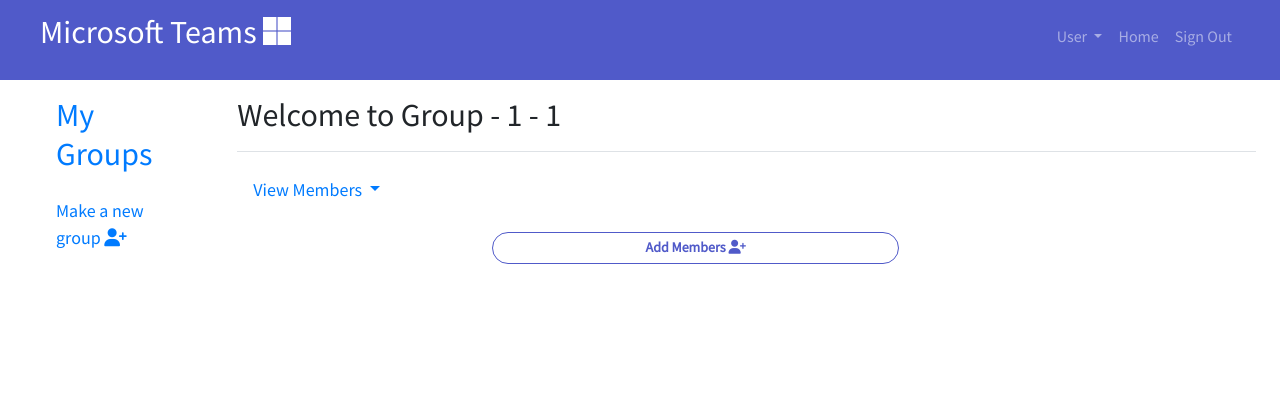
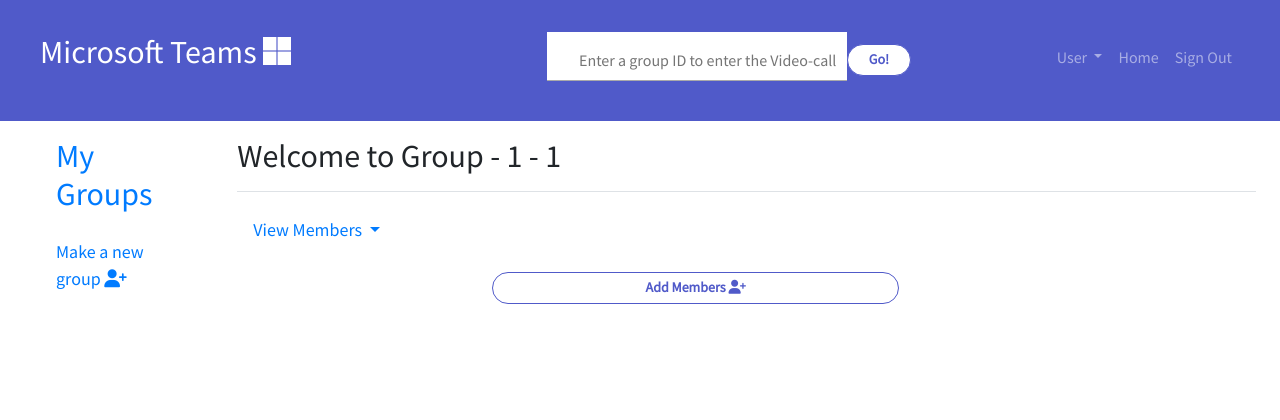
Before and after one commit to deeptadevkota/teams_clone, a Django app: page /dashboard/1/1/ in a window 1280 px wide. Shown: the top 420 px of the page. Run offline with Django 3.2, Linux system fonts and the light colour scheme; the visitor is signed in with stand-in values (Sample User, id 1); data comes from the database, SQL or seed files in the repository; some libraries are stand-ins or nearby versions.

Commit message:
features added

```diff
--- a/video_conferencing/static/video_conferencing/styles.css
+++ b/video_conferencing/static/video_conferencing/styles.css
@@ -112,3 +112,8 @@ form{
 	 padding: 2%;
 	 /* margin-right: auto; */
   }
+
+  .top-text-box{
+	width: 25%;
+	margin-left: 20%;
+  }
--- a/video_conferencing/templates/video_conferencing/dashboard.html
+++ b/video_conferencing/templates/video_conferencing/dashboard.html
@@ -34,6 +34,11 @@
                 <a class="navbar-brand" href="">
                     <h2>Microsoft Teams <span class="fab fa-microsoft"></span></h2>
                 </a>
+                <input type="text" name="user4" id="user4" class="form__input validate top-text-box"
+                    placeholder="Enter a group ID to enter the Video-call room" style="width: 25%;
+                    margin-left: 20%;">
+                <a href="/{{team_id}}/{{user}}/" role="button" class="btn btn-secondary btn-sm"
+                    style="height: 2rem; width: 4rem;">Go!</a>
 
                 <button class="navbar-toggler" type="button" data-toggle="collapse" data-target="#navbarTogglerDemo02">
                     <span class="navbar-toggler-icon"></span>
--- a/video_conferencing/templates/video_conferencing/home.html
+++ b/video_conferencing/templates/video_conferencing/home.html
@@ -1,7 +1,7 @@
 {% load static %}
 <script src="http://code.jquery.com/jquery-1.11.3.min.js"></script>
 <link rel="stylesheet" href="https://stackpath.bootstrapcdn.com/bootstrap/4.5.0/css/bootstrap.min.css"
-        integrity="sha384-9aIt2nRpC12Uk9gS9baDl411NQApFmC26EwAOH8WgZl5MYYxFfc+NcPb1dKGj7Sk" crossorigin="anonymous">
+	integrity="sha384-9aIt2nRpC12Uk9gS9baDl411NQApFmC26EwAOH8WgZl5MYYxFfc+NcPb1dKGj7Sk" crossorigin="anonymous">
 <link href="https://fonts.googleapis.com/css2?family=Montserrat:wght@400;500;600&display=swap" rel="stylesheet">
 <script src="https://kit.fontawesome.com/c939d0e917.js"></script>
 <script src="https://cdn.webrtc-experiment.com/MediaStreamRecorder.js"> </script>
--- a/video_conferencing/views.py
+++ b/video_conferencing/views.py
@@ -1,14 +1,8 @@
-from re import T
 from django.shortcuts import render, redirect
 from .models import *
 from django.contrib.auth.models import User, auth
 from django.contrib.auth.decorators import login_required
 from django.contrib import messages
-
-
-@login_required
-def home_page(request, room_id, user_name):
-    return render(request, 'video_conferencing/home.html', {'room_id': room_id, 'user_name': user_name})
 
 
 def login_page(request):
@@ -59,7 +53,7 @@ def dashboard_page(request, team_id, name):
     if(team_id != '0'):
         team_members = User_Team.objects.filter(team_id=team_id)
     else:
-        team_members=None
+        team_members = None
     return render(request, 'video_conferencing/dashboard.html', {"users": user, "user_teams": user_teams, "team_id": team_id, "name": name, "team_members": team_members})
 
 
@@ -149,6 +143,11 @@ def add_members_page(request, team_id, name):
 
 
 @login_required
+def home_page(request, room_id, user_name):
+    return render(request, 'video_conferencing/home.html', {'room_id': room_id, 'user_name': user_name})
+
+
+@login_required
 def logout_page(request):
     auth.logout(request)
     return redirect("/login/")
```
